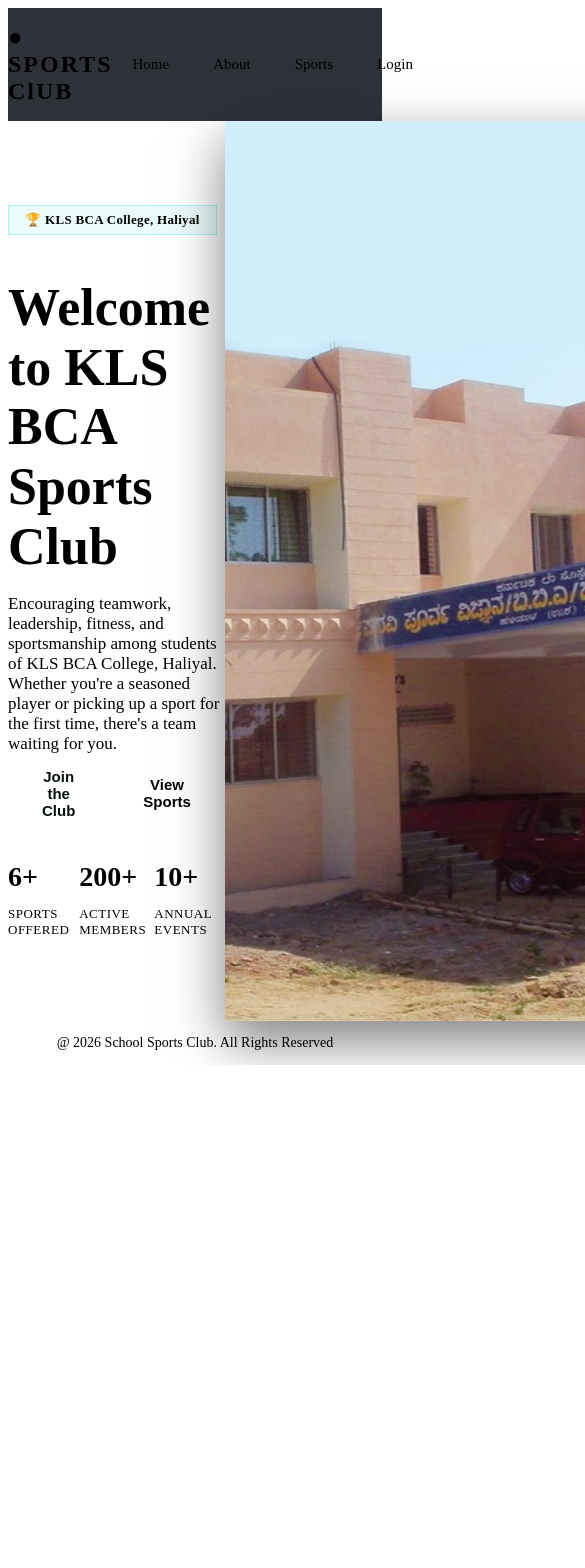
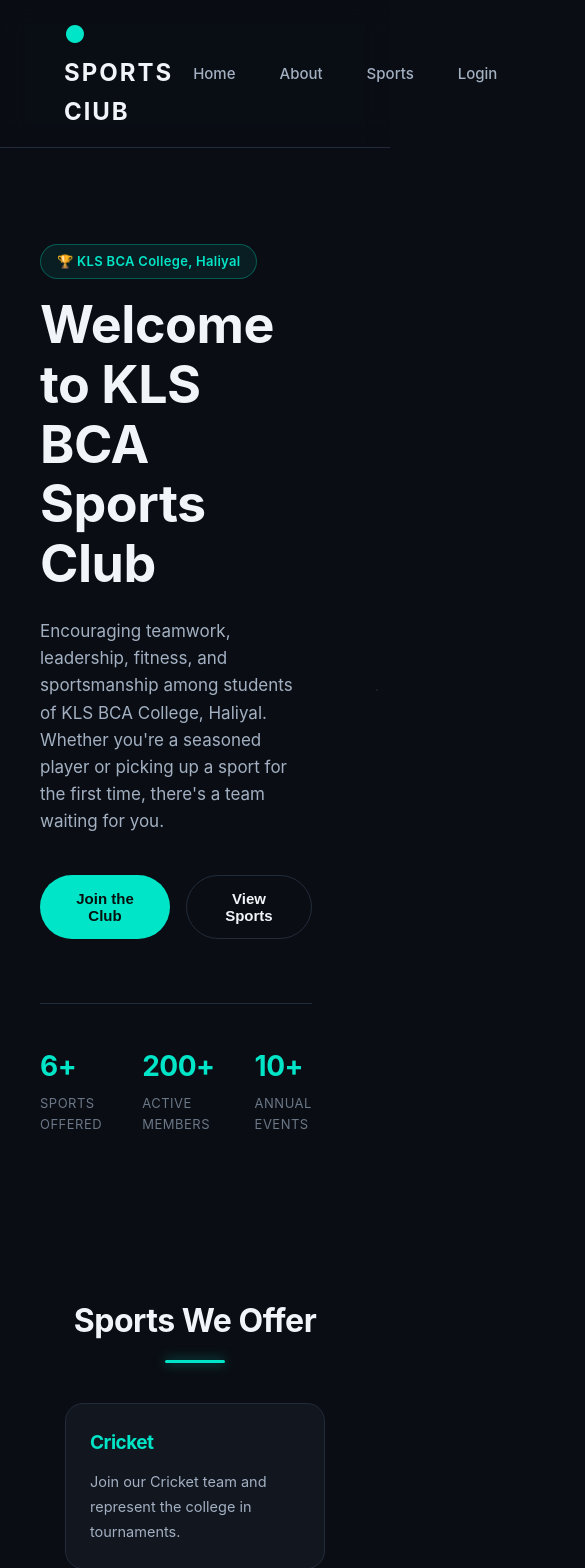
Before and after one commit to MeenalKesarkar/College-s-Sports-Club, a React (Vite) app: page / in a window 390 px wide. Shown: the top 1568 px of the page, 585 px wide, since content can reach past the window. Before the commit the page ends 1065 px from the top, so only its background shows below. Built offline with nearby package versions, Linux system fonts and the light colour scheme.

Commit message:
Added Sports We Offer section with responsive styling

```diff
--- a/src/App.css
+++ b/src/App.css
@@ -1,3 +1,96 @@
+
+:root {
+  /* Dark surfaces — layered, not flat black */
+  --bg-base: #0a0e14;          /* page background */
+  --bg-surface: #11161f;       /* cards, panels */
+  --bg-surface-2: #171d29;     /* slightly raised panels */
+  --border-subtle: #232b3a;
+
+  /* Neon accent — electric cyan/teal */
+  --accent: #00e5c7;
+  --accent-soft: #4dfbe3;
+  --accent-glow: rgba(0, 229, 199, 0.35);
+  --accent-glow-strong: rgba(0, 229, 199, 0.55);
+
+  /* Secondary accent for contrast/highlights (used sparingly) */
+  --accent-2: #7c5cff;
+
+  /* Text */
+  --text-primary: #f1f5f9;
+  --text-secondary: #a3b0c2;
+  --text-muted: #6b7686;
+
+  /* Shape */
+  --radius-sm: 10px;
+  --radius-md: 18px;
+  --radius-lg: 26px;
+  --radius-pill: 999px;
+
+  /* Spacing */
+  --space-xs: 8px;
+  --space-sm: 16px;
+  --space-md: 24px;
+  --space-lg: 40px;
+  --space-xl: 64px;
+  --space-2xl: 96px;
+
+  --ease: cubic-bezier(0.22, 1, 0.36, 1);
+}
+
+/*  RESET  */
+* {
+  box-sizing: border-box;
+  margin: 0;
+  padding: 0;
+}
+
+html {
+  scroll-behavior: smooth;
+}
+
+body {
+  background: var(--bg-base);
+  font-family: 'Poppins', 'Inter', sans-serif;
+  color: var(--text-secondary);
+  line-height: 1.6;
+  -webkit-font-smoothing: antialiased;
+}
+
+img {
+  max-width: 100%;
+  display: block;
+}
+
+h1, h2, h3 {
+  color: var(--text-primary);
+  font-weight: 700;
+  letter-spacing: -0.5px;
+}
+
+section {
+  max-width: 1280px;
+  margin: 0 auto;
+  padding: var(--space-xl) var(--space-lg);
+}
+
+section h2 {
+  font-size: 32px;
+  text-align: center;
+  margin-bottom: var(--space-lg);
+  position: relative;
+}
+
+/* small glowing underline under every section heading */
+section h2::after {
+  content: "";
+  display: block;
+  width: 60px;
+  height: 3px;
+  background: var(--accent);
+  margin: 14px auto 0;
+  border-radius: var(--radius-pill);
+  box-shadow: 0 0 12px var(--accent-glow-strong);
+}
 /* Header */
 .header {
   position: sticky;
@@ -128,7 +221,7 @@
   box-shadow: 0 20px 50px rgba(0, 0, 0, 0.5);
 }
 
-/* ---------- 5. BUTTONS ---------- */
+/*  BUTTONS */
 .hero-btn,
 .join-btn {
   display: inline-block;
@@ -169,10 +262,59 @@
   transform: translateY(-3px);
 }
 
+/* SPORTS SECTION */
+.sports-container {
+  display: flex;
+  flex-wrap: wrap;
+  gap: var(--space-md);
+  justify-content: center;
+}
+
+.sport-card {
+  width: 260px;
+  padding: var(--space-md);
+  border-radius: var(--radius-md);
+  background: var(--bg-surface);
+  border: 1px solid var(--border-subtle);
+  transition: transform 0.3s var(--ease), box-shadow 0.3s var(--ease), border-color 0.3s var(--ease);
+}
+
+.sport-card:hover {
+  transform: translateY(-8px);
+  border-color: var(--accent);
+  box-shadow: 0 0 30px var(--accent-glow);
+}
+
+.sport-card h3 {
+  color: var(--accent);
+  font-size: 19px;
+  margin-bottom: 12px;
+}
+
+.sport-card p {
+  font-size: 14.5px;
+  color: var(--text-secondary);
+  line-height: 1.7;
+}
+
+/*  ABOUT SECTION  */
+.about-club {
+  background: var(--bg-surface);
+  border-radius: var(--radius-lg);
+  border: 1px solid var(--border-subtle);
+  max-width: 1200px;
+  padding: var(--space-xl);
+}
+
+.about-club p {
+  font-size: 16px;
+  max-width: 720px;
+  margin: 0 auto var(--space-sm);
+  text-align: center;
+}
 
 /* Footer*/
 
-/* ---------- FOOTER ---------- */
 .footer {
   padding: var(--space-lg);
   background: var(--bg-base);
--- a/src/App.jsx
+++ b/src/App.jsx
@@ -1,15 +1,16 @@
 import { BrowserRouter } from 'react-router-dom';
 import Header from './Header';
 import Hero from './Hero';
+import Sports from './Sports';
 import Footer from './Footer';
 import './App.css'
 
 function App() {
-
   return (
    <BrowserRouter>
       <Header />
-      <Hero/>
+      <Hero />
+      <Sports />
       <Footer />
    </BrowserRouter>
   )
--- /dev/null
+++ b/src/Sports.jsx
@@ -0,0 +1,29 @@
+function Sports() {
+  const sports = [
+    "Cricket",
+    "Football",
+    "Volleyball",
+    "Badminton",
+    "Kabaddi",
+
+  ];
+
+  return (
+    <section className="sports">
+      <h2>Sports We Offer</h2>
+
+      <div className="sports-container">
+        {sports.map((sport, index) => (
+          <div className="sport-card" key={index}>
+            <h3>{sport}</h3>
+            <p>
+              Join our {sport} team and represent the college in tournaments.
+            </p>
+          </div>
+        ))}
+      </div>
+    </section>
+  );
+}
+
+export default Sports;
```
